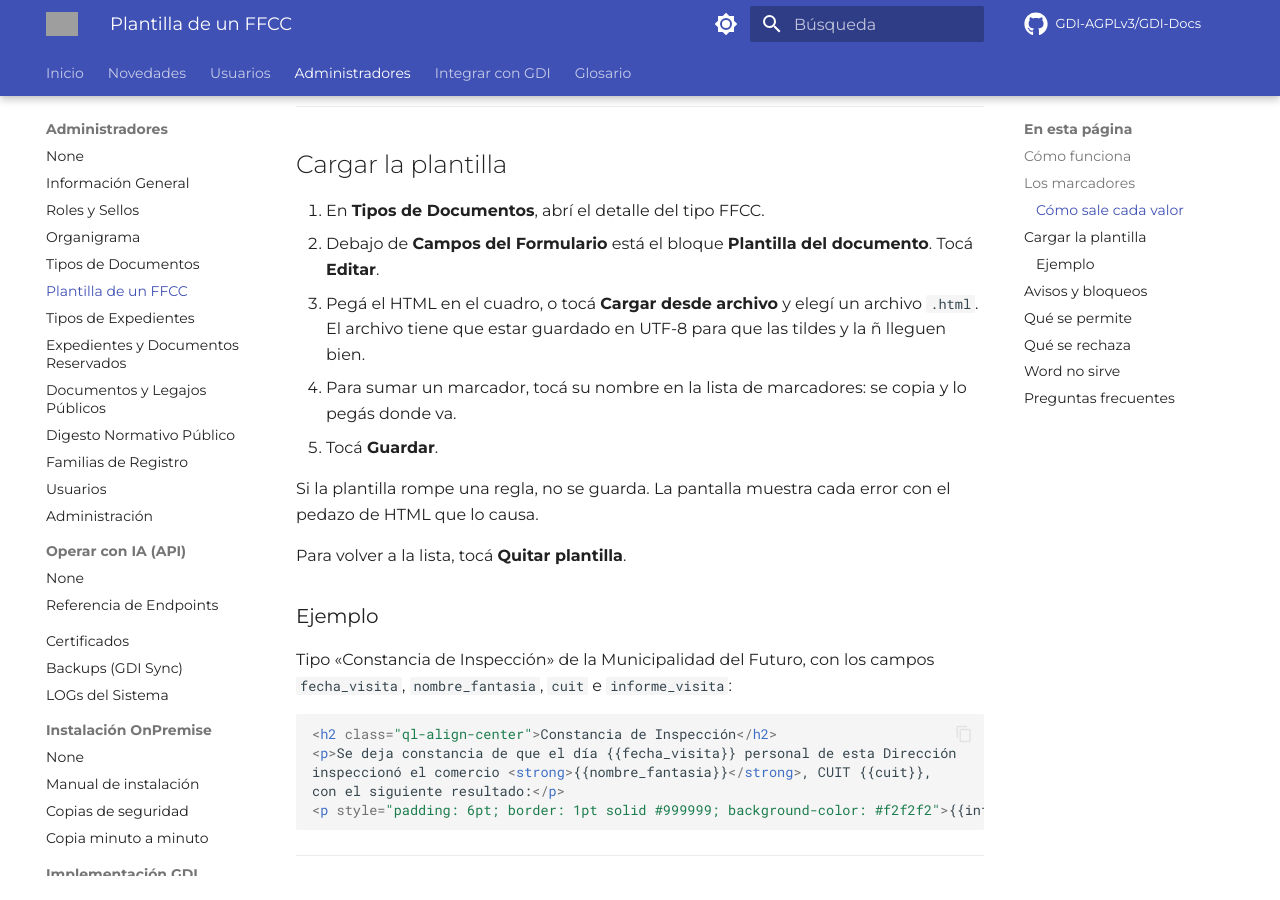
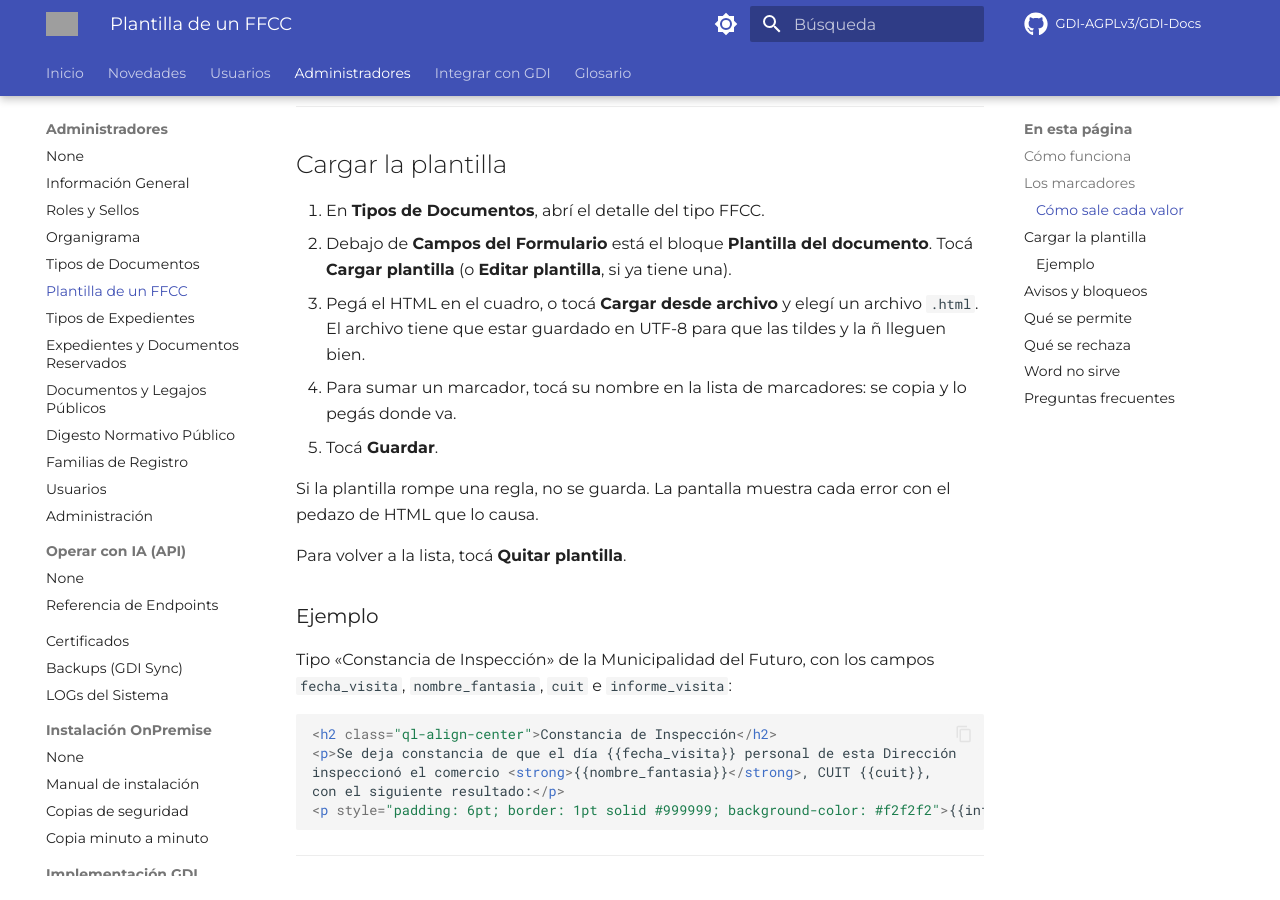
Before and after one commit to GDI-AGPLv3/GDI-Docs, an MkDocs documentation site: the page built from docs/administradores/plantilla-ffcc.md, in a window 1280 px wide and 900 px high, scrolled down 1755 px. Built offline with MkDocs 1.6.1 and Material for MkDocs 9.7.7, drawn with Linux system fonts in a browser that asks for light colours; comment, search, counter and statistics services are not loaded; grey boxes are pictures that could not be loaded.

Commit message:
GDI-953A (B4): nombre del botón como quedó en la pantalla
Co-Authored-By: Claude Opus 5.5 <noreply@anthropic.com>

```diff
--- a/docs/administradores/plantilla-ffcc.md
+++ b/docs/administradores/plantilla-ffcc.md
@@ -57,7 +57,7 @@ Lo que escribe el empleado sale siempre como texto. Si escribe `<b>hola</b>`, el
 ## Cargar la plantilla
 
 1. En **Tipos de Documentos**, abrí el detalle del tipo FFCC.
-2. Debajo de **Campos del Formulario** está el bloque **Plantilla del documento**. Tocá **Editar**.
+2. Debajo de **Campos del Formulario** está el bloque **Plantilla del documento**. Tocá **Cargar plantilla** (o **Editar plantilla**, si ya tiene una).
 3. Pegá el HTML en el cuadro, o tocá **Cargar desde archivo** y elegí un archivo `.html`. El archivo tiene que estar guardado en UTF-8 para que las tildes y la ñ lleguen bien.
 4. Para sumar un marcador, tocá su nombre en la lista de marcadores: se copia y lo pegás donde va.
 5. Tocá **Guardar**.
```
